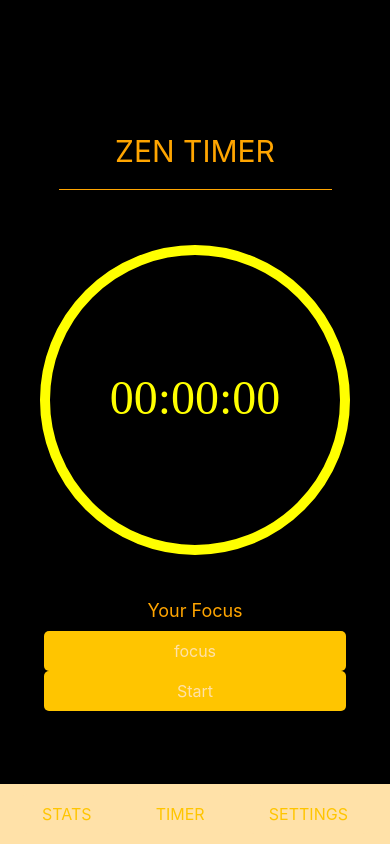
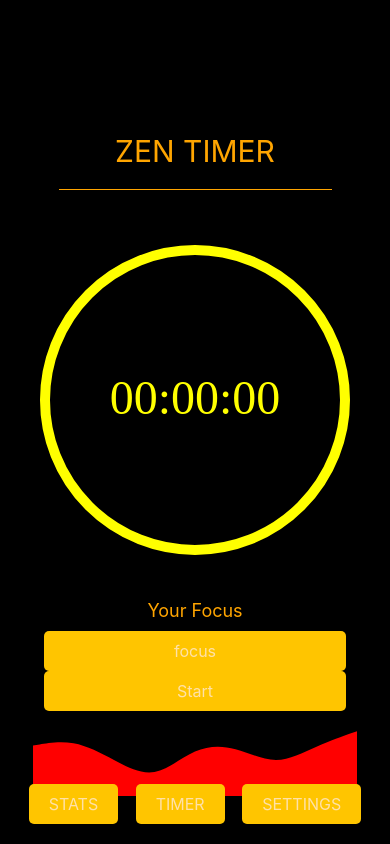
Before and after one commit to Lenindelrionicaragua/HabitTrackerAppFront, a React Native app: screen / in a window 390 px wide. Built offline with nearby package versions, Linux system fonts and the light colour scheme; what expo-web-browser would draw is missing.

Commit message:
install SGV transformer

```diff
--- a/component/Banner/Banner.js
+++ b/component/Banner/Banner.js
@@ -1,5 +1,6 @@
 import React from "react";
-import { View, TouchableOpacity, Text, StyleSheet } from "react-native";
+import { View, Text, StyleSheet, TouchableOpacity } from "react-native";
+import Svg, { Path } from "react-native-svg";
 import { useNavigation } from "@react-navigation/native";
 import { Colors } from "../../styles/AppStyles";
 
@@ -9,7 +10,14 @@ const Banner = () => {
   const navigation = useNavigation();
 
   return (
-    <View style={styles.banner}>
+    <View style={styles.container}>
+      <Svg height="60%" width="100%" viewBox="0 0 1440 320" style={styles.wave}>
+        <Path
+          fill={"red"}
+          d="M0,96L30,90.7C60,85,120,75,180,85.3C240,96,300,128,360,160C420,192,480,224,540,213.3C600,203,660,149,720,122.7C780,96,840,96,900,112C960,128,1020,160,1080,160C1140,160,1200,128,1260,101.3C1320,75,1380,53,1410,42.7L1440,32L1440,320L1410,320C1380,320,1320,320,1260,320C1200,320,1140,320,1080,320C1020,320,960,320,900,320C840,320,780,320,720,320C660,320,600,320,540,320C480,320,420,320,360,320C300,320,240,320,180,320C120,320,60,320,30,320L0,320Z"
+        />
+      </Svg>
+      <View style={styles.bannerContent}>
         <TouchableOpacity
           style={styles.button}
           onPress={() => navigation.navigate("LoginScreen")}
@@ -29,27 +37,38 @@ const Banner = () => {
           <Text style={styles.buttonText}>SETTINGS</Text>
         </TouchableOpacity>
       </View>
+    </View>
   );
 };
 
 const styles = StyleSheet.create({
-  banner: {
+  container: {
+    position: "absolute",
+    bottom: 0,
+    width: "100%",
+    alignItems: "center"
+  },
+  wave: {
+    position: "absolute",
+    top: 0,
+    width: "100%"
+  },
+  bannerContent: {
     flexDirection: "row",
     justifyContent: "space-around",
-    backgroundColor: white,
-    padding: 10,
-    position: "absolute",
-    bottom: 0,
-    width: "100%"
+    backgroundColor: "transparent", // Make background transparent to show the wave
+    padding: 20,
+    width: "100%",
+    paddingTop: 60 // To account for the wave height
   },
   button: {
     paddingVertical: 10,
     paddingHorizontal: 20,
-    backgroundColor: white,
+    backgroundColor: orange,
     borderRadius: 5
   },
   buttonText: {
-    color: orange,
+    color: white,
     fontSize: 16
   }
 });
```
Lines whose indentation alone changed are shown as unchanged.
